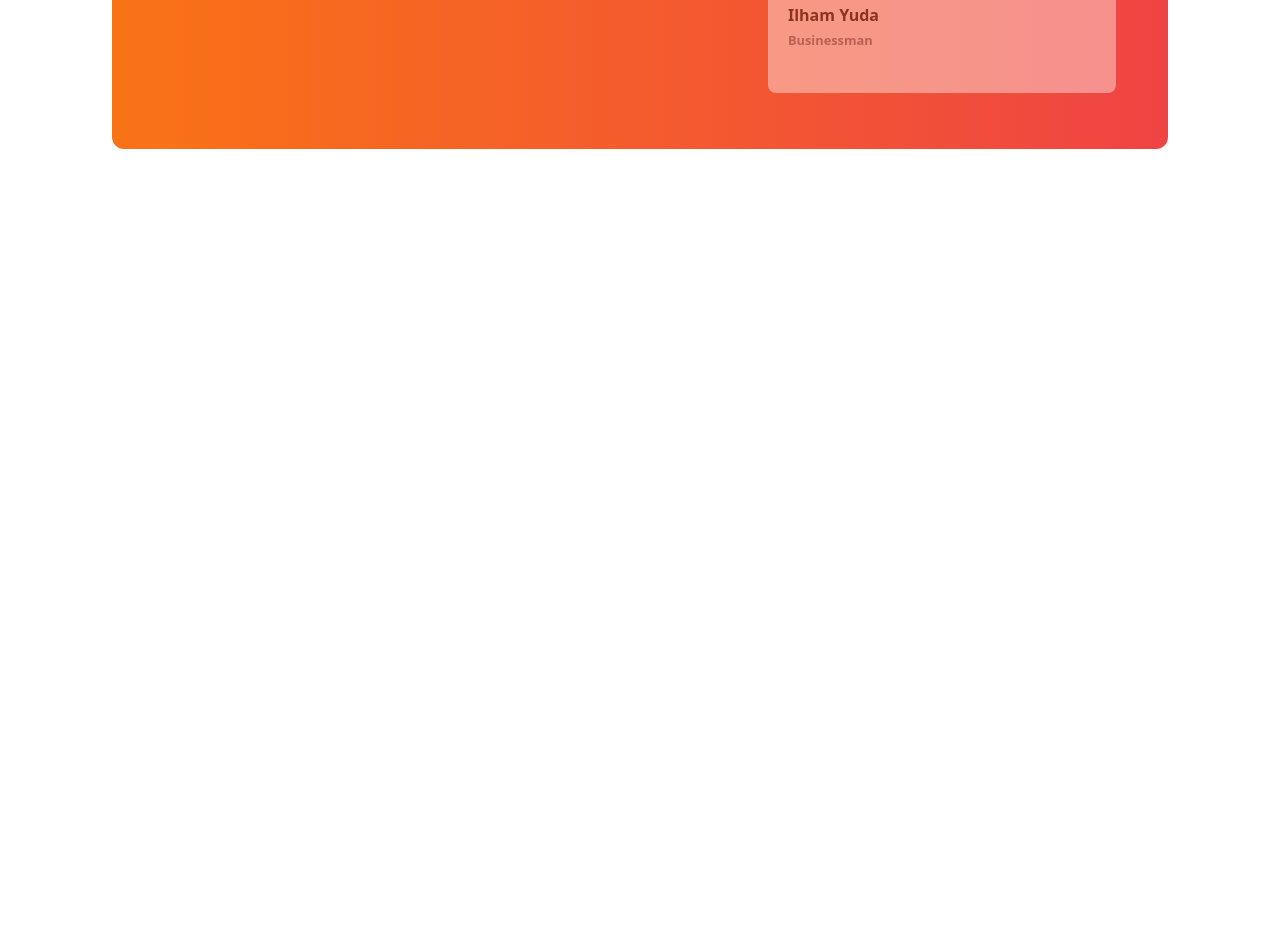
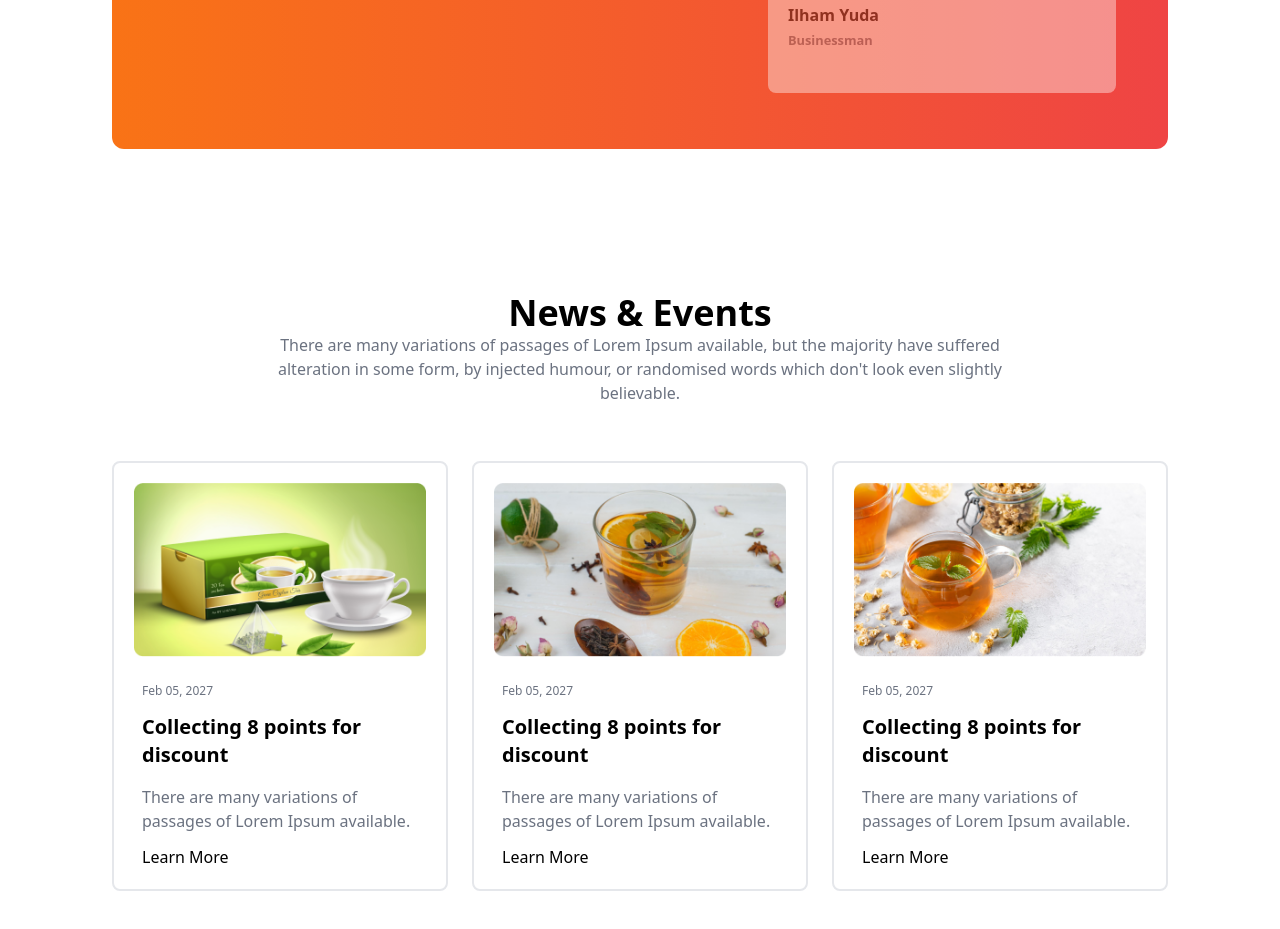
Before and after one commit to FaisalHasanEmon/Tea-House-Tailwind, a plain HTML site: page index.html in a window 1280 px wide. Shown: the part 2315-3244 px from the top of the page. Before the commit the page ends 2504 px from the top, so only its background shows below. Drawn offline with nearby package versions, Linux system fonts and the light colour scheme.

Commit message:
News & Events Section Completed

```diff
--- a/index.html
+++ b/index.html
@@ -240,7 +240,6 @@
                 <small class="text-gray-500 font-bold">Businessman</small>
               </div>
             </div>
-
             <!-- Bottom Card -->
             <div
               class="relative top-10 h-56 w-full left-8 md:left-32 md:w-3/4 bg-white text-black rounded-lg flex items-center px-5 opacity-40"
@@ -260,6 +259,90 @@
           </div>
         </div>
       </section>
+
+      <!-- News & Events Section -->
+      <section>
+        <div class="my-36">
+          <!-- Text Section -->
+          <div class="w-3/4 mx-auto">
+            <h1 class="text-center text-4xl font-bold">News & Events</h1>
+            <p class="text-center text-gray-500">
+              There are many variations of passages of Lorem Ipsum available,
+              but the majority have suffered alteration in some form, by
+              injected humour, or randomised words which don't look even
+              slightly believable.
+            </p>
+          </div>
+          <!-- Cards Section -->
+          <div
+            class="mt-14 grid grid-cols-1 md:grid-cols-2 lg:grid-cols-3 gap-6"
+          >
+            <!-- Card-1 -->
+            <div
+              class="border-2 rounded-lg flex flex-col justify-center items-center p-5"
+            >
+              <div>
+                <img src="./images/news-1.png" alt="" />
+              </div>
+              <div class="mt-5 px-2">
+                <date class="text-gray-500 text-xs font-medium"
+                  >Feb 05, 2027</date
+                >
+                <h2 class="mt-3 text-xl font-extrabold">
+                  Collecting 8 points for discount
+                </h2>
+                <p class="mt-4 font-medium text-gray-500">
+                  There are many variations of passages of Lorem Ipsum
+                  available.
+                </p>
+                <button class="mt-3 font-medium">Learn More</button>
+              </div>
+            </div>
+            <!-- Card-2 -->
+            <div
+              class="border-2 rounded-lg flex flex-col justify-center items-center p-5"
+            >
+              <div>
+                <img src="./images/news-2.png" alt="" />
+              </div>
+              <div class="mt-5 px-2">
+                <date class="text-gray-500 text-xs font-medium"
+                  >Feb 05, 2027</date
+                >
+                <h2 class="mt-3 text-xl font-extrabold">
+                  Collecting 8 points for discount
+                </h2>
+                <p class="mt-4 font-medium text-gray-500">
+                  There are many variations of passages of Lorem Ipsum
+                  available.
+                </p>
+                <button class="mt-3 font-medium">Learn More</button>
+              </div>
+            </div>
+            <!-- Card-3 -->
+            <div
+              class="border-2 rounded-lg flex flex-col justify-center items-center p-5"
+            >
+              <div>
+                <img src="./images/news-3.png" alt="" />
+              </div>
+              <div class="mt-5 px-2">
+                <date class="text-gray-500 text-xs font-medium"
+                  >Feb 05, 2027</date
+                >
+                <h2 class="mt-3 text-xl font-extrabold">
+                  Collecting 8 points for discount
+                </h2>
+                <p class="mt-4 font-medium text-gray-500">
+                  There are many variations of passages of Lorem Ipsum
+                  available.
+                </p>
+                <button class="mt-3 font-medium">Learn More</button>
+              </div>
+            </div>
+          </div>
+        </div>
+      </section>
     </main>
   </body>
 </html>
```
